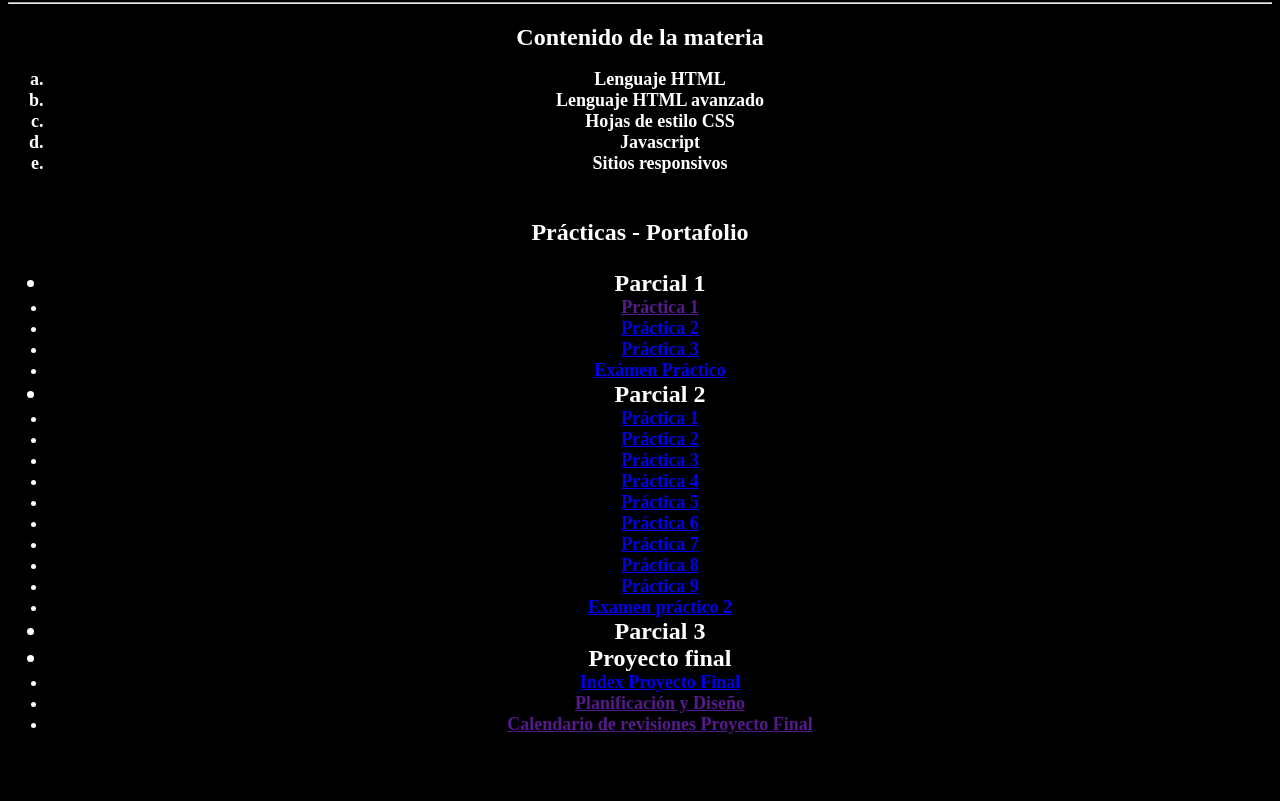
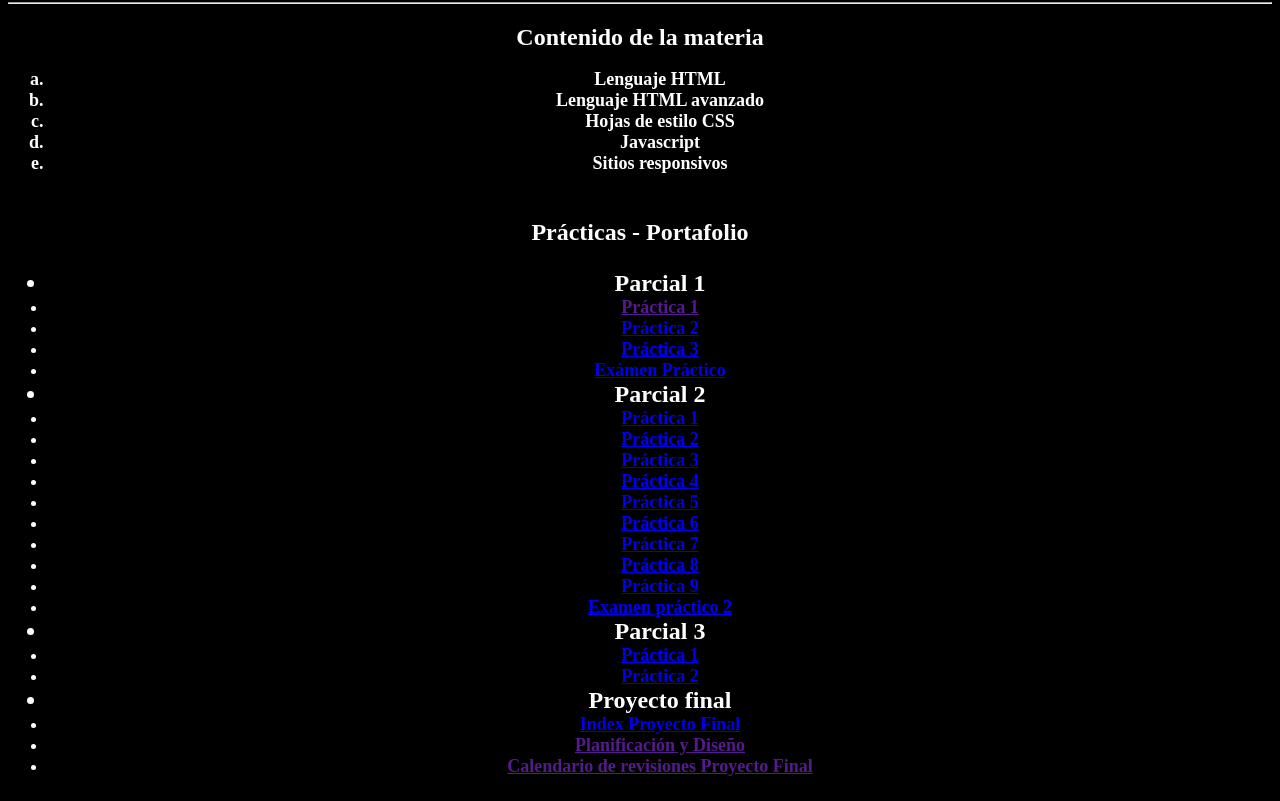
Before and after one commit to alessandromtzz/portafolioaless, a plain HTML site: page index.html in a window 1280 px wide. Shown: the part 1339-2140 px from the top of the page. Before the commit the page ends 2098 px from the top, so only its background shows below. Drawn offline with Linux system fonts and the light colour scheme.

Commit message:
Update index.html

```diff
--- a/index.html
+++ b/index.html
@@ -75,6 +75,8 @@
 		<li style="font-size:18px;"><a href="practica9.html">Práctica 9</a></li>
 		<li style="font-size:18px;"><a href="examenPractico2.html">Examen práctico 2</a></li>
         	<li>Parcial 3</li>
+		<li style="font-size:18px;"><a href="javaoperaciones.html">Práctica 1</a></li>
+		<li style="font-size:18px;"><a href="p3p1_187077.html">Práctica 2</a></li>
         	<li>Proyecto final</li>
 		<li style="font-size:18px;"><a href="index">Index Proyecto Final</a></li>
 		<li style="font-size:18px;"><a href="">Planificación y Diseño</a></li>
```
